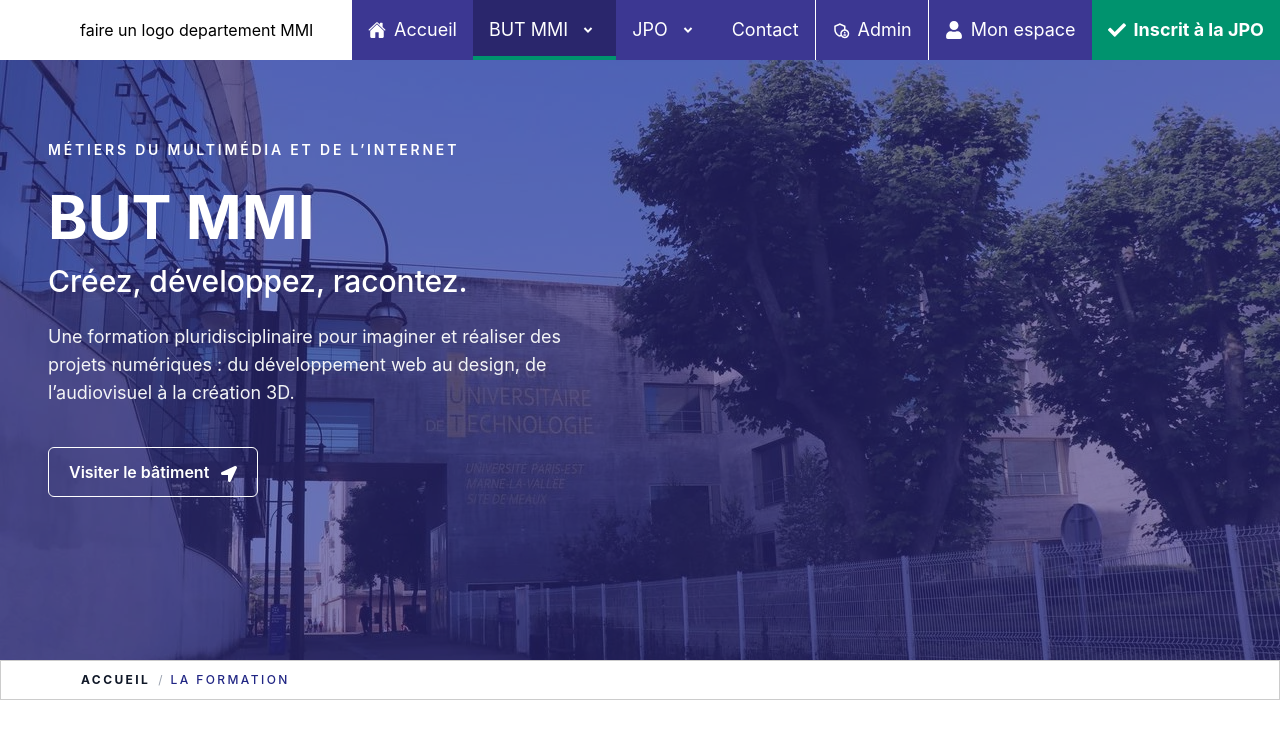
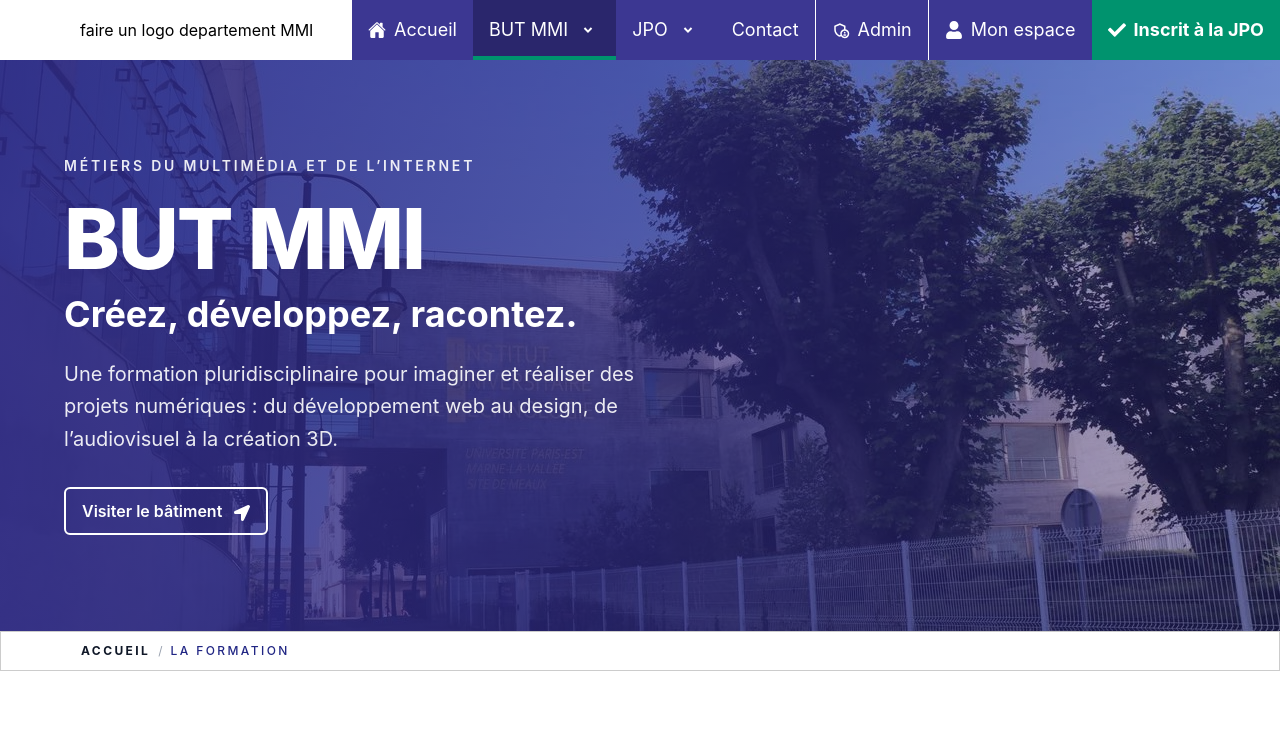
Before and after one commit to Alexouuuu/SAE501, a React (Vite) app in the folder FRONT/: page /MMI/formation in a window 1280 px wide. Shown: the top 738 px of the page. Built offline with nearby package versions, Linux system fonts and the light colour scheme.

Commit message:
Adapter le hero de formation pour qu'il ressemble aux autres

```diff
--- a/FRONT/src/pages/formation/FormationsComps/HeroFormation.jsx
+++ b/FRONT/src/pages/formation/FormationsComps/HeroFormation.jsx
@@ -3,36 +3,43 @@ import { FaLocationArrow } from "react-icons/fa";
 
 import bg from "../../../images/IUT.webp";
 
+const boutonSecondaire = "group gap-3 whitespace-nowrap inline-flex min-h-12 items-center justify-center rounded-md border-2 border-white px-4 text-center font-semibold transition-colors hover:bg-white hover:text-[#2f2a85] focus-visible:outline-2 focus-visible:outline-offset-4 focus-visible:outline-white";
+
 export default function HeroFormation() {
     return (
-        <header className="relative isolate overflow-hidden bg-[#2f2a85] text-white min-h-150">
-            <img src={bg} alt="" aria-hidden="true" className="absolute inset-0 -z-10 h-full w-full object-cover" />
-            <div className="absolute inset-0 -z-10 bg-[#2f2a85]/60" />
-            <div className="mx-auto max-w-7xl px-5 py-14 sm:px-8 sm:py-20 lg:px-12">
-                <div className="max-w-2xl">
-                    <p className="text-sm font-semibold uppercase tracking-[0.2em] text-white">
+        <header className="relative isolate flex min-h-[70svh] w-full items-center overflow-hidden py-20 sm:py-24">
+            <img
+                src={bg}
+                alt=""
+                className="absolute inset-0 -z-10 h-full w-full object-cover object-center"
+            />
+            {/* Voile uni sur petit écran, plus dense à gauche (côté texte) sur grand écran */}
+            <div className="absolute inset-0 -z-10 bg-[#2f2a85]/80 lg:bg-transparent lg:bg-linear-to-r lg:from-[#2f2a85]/90 lg:via-[#2f2a85]/70 lg:to-[#2f2a85]/40" />
+
+            <div className="mx-auto w-full max-w-[100rem] px-6 text-left text-white sm:px-10 md:px-16">
+                <p className="text-sm font-semibold uppercase tracking-[0.2em] text-white/90">
                     Métiers du multimédia et de l’internet
                 </p>
-                    <h1 className="mt-5 text-4xl font-bold leading-tight sm:text-6xl">
+                <h1 className="mt-5 max-w-4xl text-balance text-5xl font-extrabold leading-[1.02] tracking-tight sm:text-6xl xl:text-[5.25rem] 2xl:text-8xl">
                     BUT MMI
-                        <span className="mt-2 block text-2xl font-medium text-white sm:text-3xl">
+                    <span className="mt-3 block text-2xl font-bold tracking-normal sm:text-3xl xl:text-4xl">
                         Créez, développez, racontez.
                     </span>
                 </h1>
-                    <p className="mt-6 max-w-xl text-base leading-7 text-gray-100 sm:text-lg">
+                <p className="mt-6 max-w-xl text-base leading-relaxed text-white/90 sm:text-lg xl:text-xl">
                     Une formation pluridisciplinaire pour imaginer et réaliser
                     des projets numériques : du développement web au design,
                     de l’audiovisuel à la création 3D.
                 </p>
-                    <div className="mt-10 flex flex-wrap gap-4">
-                        <Link
-                            to="/MMI/visite-virtuelle"
-                            className="gap-3 group inline-flex min-h-12 items-center rounded-md border px-5 py-3 font-semibold text-white transition hover:bg-white/20"
-                        >
+
+                <div className="mt-8 flex flex-col gap-4 sm:flex-row sm:flex-wrap sm:items-center sm:gap-4">
+                    <Link to="/MMI/visite-virtuelle" className={boutonSecondaire}>
                         Visiter le bâtiment
-                            <FaLocationArrow color="white" className="mt-1 transform transition-transform duration-300 group-hover:rotate-45" />
+                        <FaLocationArrow
+                            aria-hidden="true"
+                            className="mt-1 transform transition-transform duration-300 group-hover:rotate-45"
+                        />
                     </Link>
-                    </div>
                 </div>
             </div>
         </header>
```
Lines whose indentation alone changed are shown as unchanged.
